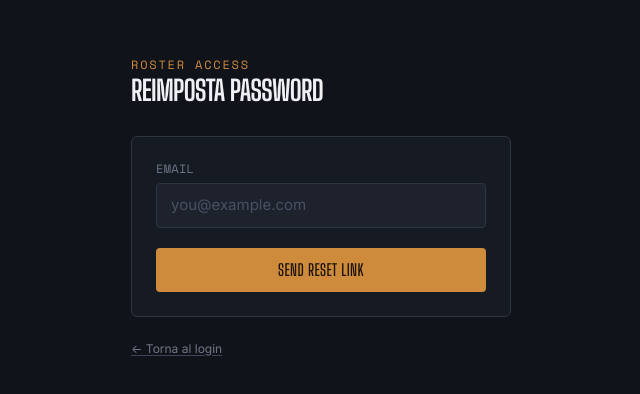
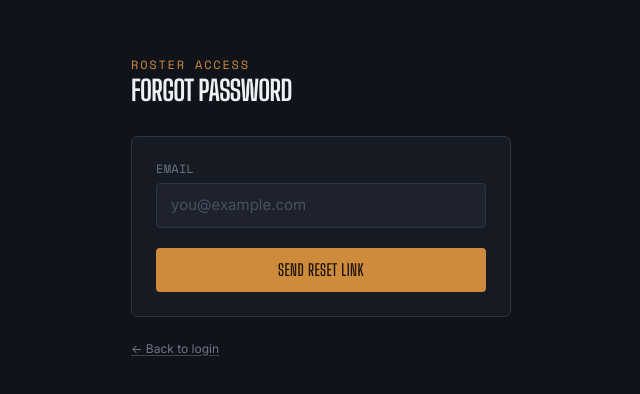
Before and after one commit to Chucky75b/player-development, a Next.js app: page /forgot-password in a window 1280 px wide. Shown: the part 192-586 px from the top of the page, without its empty margins (319-959 px from the left). Built offline with nearby package versions, Linux system fonts and the light colour scheme.

Commit message:
English Translation #2

```diff
--- a/app/(auth)/forgot-password/page.tsx
+++ b/app/(auth)/forgot-password/page.tsx
@@ -10,7 +10,7 @@ export default function ForgotPasswordPage() {
             Roster Access
           </span>
           <h1 className="font-display text-[28px] font-bold uppercase leading-[0.95] tracking-tight text-[var(--color-ink-primary)]">
-            Reimposta password
+            Forgot Password
           </h1>
         </div>
 
@@ -22,7 +22,7 @@ export default function ForgotPasswordPage() {
           href="/login"
           className="mt-6 inline-block text-center text-xs text-[var(--color-ink-tertiary)] underline decoration-[var(--color-line-strong)] underline-offset-2 hover:text-[var(--color-court-strong)]"
         >
-          ← Torna al login
+          ← Back to login
         </Link>
       </div>
     </main>
--- a/app/(auth)/login/actions.ts
+++ b/app/(auth)/login/actions.ts
@@ -16,7 +16,7 @@ export async function login(
   const password = String(formData.get("password") ?? "");
 
   if (!email || !password) {
-    return { error: "Inserisci email e password." };
+    return { error: " Please enter your email and password." };
   }
 
   const supabase = await createClient();
@@ -26,7 +26,7 @@ export async function login(
   });
 
   if (error) {
-    return { error: "Email o password non corrette." };
+    return { error: "Email or password is incorrect." };
   }
 
   revalidatePath("/", "layout");
--- a/app/(auth)/login/page.tsx
+++ b/app/(auth)/login/page.tsx
@@ -44,8 +44,7 @@ export default function LoginPage() {
         </div>
 
         <p className="mt-6 text-center text-xs text-[var(--color-ink-muted)]">
-          Gli account vengono creati dallo staff. Contatta il tuo coach se non
-          hai ancora un accesso.
+          The accounts are created by the staff. Contact your coach if you do not yet have access.
         </p>
       </div>
     </main>
```
